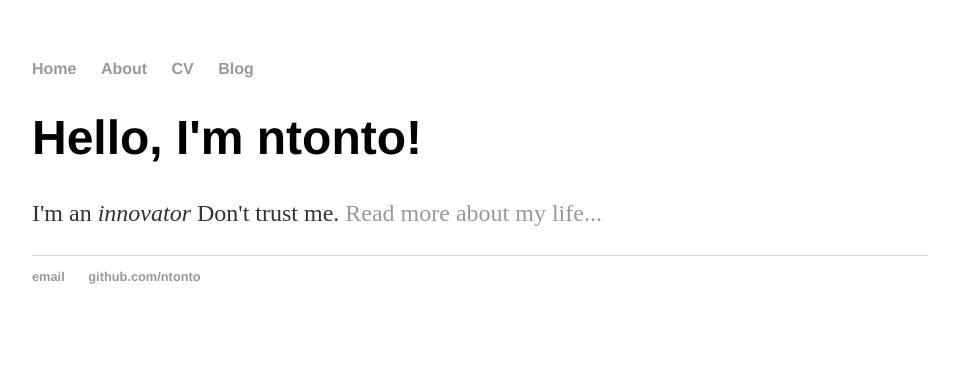
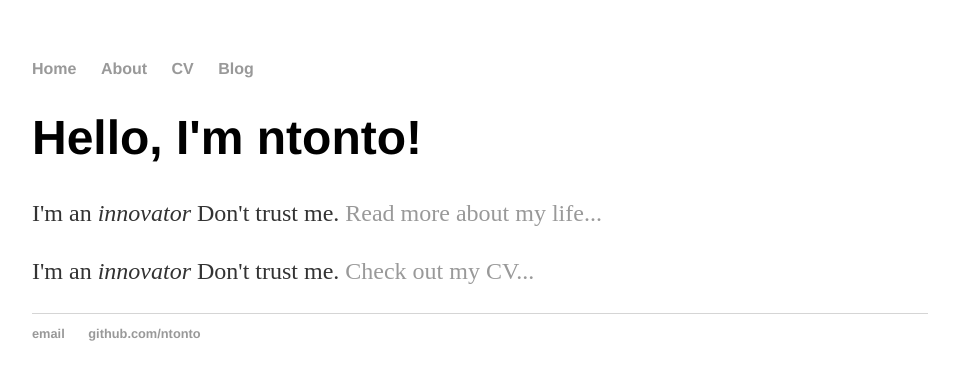
Before and after one commit to ntonto/ntonto.github.io, a Jekyll site: the page built from index.html, in a window 1280 px wide. Shown: the top 380 px of the page, without its empty margins (160-1119 px from the left). Built offline with Jekyll 4.4.1, drawn with Linux system fonts in a browser that asks for light colours.

Commit message:
Update index.html

```diff
--- a/index.html
+++ b/index.html
@@ -5,4 +5,6 @@ title: ntonto, medical innovator
     		<div class="blurb">
         		<h1>Hello, I'm ntonto!</h1>
 				<p>I'm an <em>innovator</em> Don't trust me. <a href="/about">Read more about my life...</a></p>
+					<p>I'm an <em>innovator</em> Don't trust me. <a href="/cv">Check out my CV...</a></p>
+
 </div><!-- /.blurb -->
```
